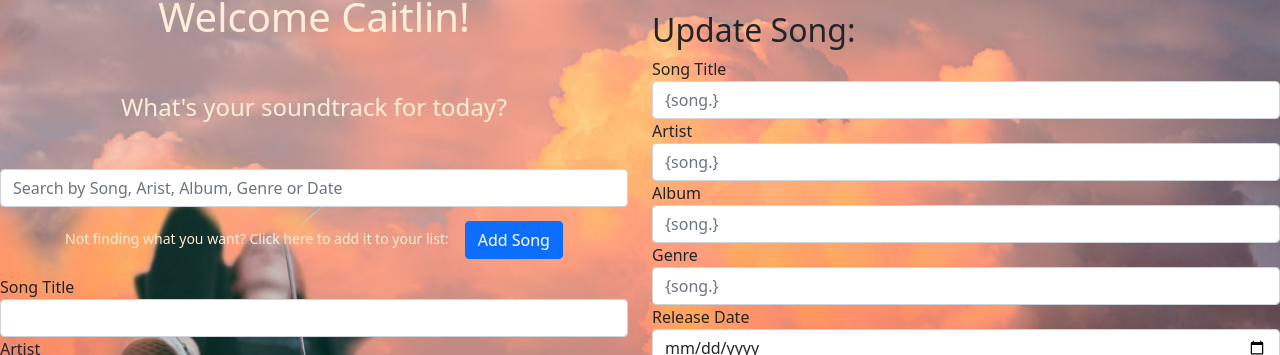
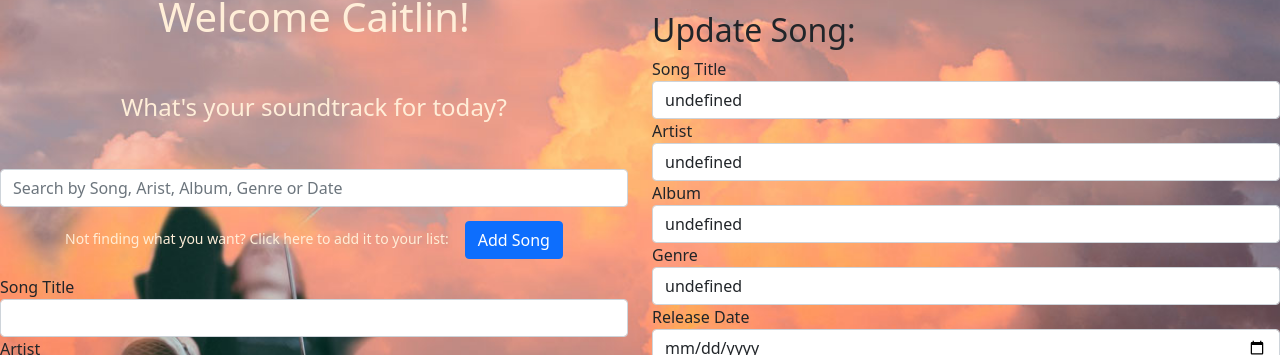
Before and after one commit to caitevanish/dcc-MusicLibrary, a React (Create React App) app: page / in a window 1280 px wide. Shown: the part 119-474 px from the top of the page. Built offline with nearby package versions, Linux system fonts and the light colour scheme; no server answers.

Commit message:
Relocated editSong functions to App.jsx. Added new hooks assist with pre-populating form fields with song info. Added handleClick in MusicTable. Added string interpolation for SongForm fields.

```diff
--- a/src/App.jsx
+++ b/src/App.jsx
@@ -11,7 +11,8 @@ import UpdateSongForm from './Components/UpdateSongForm/UpdateSongForm';
 function App() {
   const [musicTable, setMusicTable] = useState([]);
   const [filteredMusic, setFilteredMusic] = useState([]);
-  // const [newSong, setNewSong] = useState("");
+  const [editId, setEditId] = useState(null);
+  const [formField, setFormFields] = useState('');
 
   useEffect(() => {
     getAllMusic();
@@ -48,6 +49,20 @@ function App() {
     return;
   }
 
+  async function editSong(id, newSong) {
+    // console.log(handleEdit);
+    try {
+      let updatedSong = await axios.put(
+        `http://127.0.0.1:8000/music/${id}/`,
+        newSong
+      );
+      console.log(updatedSong);
+    } catch {
+      console.log('error. Something went wrong.');
+    }
+    return;
+  }
+
   // async function editSong(event, updatedSong) {
   //   let song = await axios.put();
   // }
@@ -72,8 +87,17 @@ function App() {
         </div>
 
         <div className='column-right col-md-6'>
-          <MusicTable filteredMusic={filteredMusic} getAllMusic={getAllMusic} />
-          <UpdateSongForm />
+          <MusicTable
+            filteredMusic={filteredMusic}
+            getAllMusic={getAllMusic}
+            setEditId={setEditId}
+            setFormFields={setFormFields}
+          />
+          <UpdateSongForm
+            editId={editId}
+            editSong={editSong}
+            formField={formField}
+          />
         </div>
       </div>
     </div>
--- a/src/Components/MusicTable/MusicTable.jsx
+++ b/src/Components/MusicTable/MusicTable.jsx
@@ -1,8 +1,9 @@
 import { useState, useEffect } from 'react';
 import axios from 'axios';
+import UpdateSongForm from '../UpdateSongForm/UpdateSongForm';
 // import "./MusicTable.css";
 
-function MusicTable({ filteredMusic, getAllMusic }) {
+function MusicTable({ filteredMusic, getAllMusic, setEditId, setFormFields }) {
   async function handleDelete(event, id) {
     event.preventDefault();
     try {
@@ -16,27 +17,20 @@ function MusicTable({ filteredMusic, getAllMusic }) {
     return;
   }
 
-  async function handleEdit(event, id) {
-    event.preventDefault();
-    console.log(handleEdit);
-    try {
-      let updatedSong = await axios.put(
-        `http://127.0.0.1:8000/music/${id}/`,
-        id
-      );
-      console.log(updatedSong);
-    } catch {
-      console.log('error. Something went wrong.');
-    }
-    return;
-  }
-
   // function handleUpdate(event, index) {
   //   event.preventDefault();
   //   // let result =
 
   //   return;
   // }
+
+  function handleClick(song) {
+    setEditId(song.id);
+    setFormFields(song);
+
+    //Create new hook in app.js
+    //grab whole song and pass it up to hook so it can be passed down into update form
+  }
 
   return (
     <>
@@ -63,7 +57,8 @@ function MusicTable({ filteredMusic, getAllMusic }) {
                     <td>{song.release_date}</td>
                     <td>
                       <button
-                        onClick={(event) => handleEdit(event, song.id)}
+                        onClick={() => handleClick(song)}
+                        // onClick={(event) => editSong(event, song.id)}
                         className='btn btn-primary'
                       >
                         Edit
--- a/src/Components/UpdateSongForm/UpdateSongForm.jsx
+++ b/src/Components/UpdateSongForm/UpdateSongForm.jsx
@@ -1,30 +1,30 @@
-import React, { useState, useEffect } from 'react';
+import React, { useState } from 'react';
 
 const UpdateSongForm = (props) => {
   //Hoist up original song info from MusicLibrary to display as values to be changed
 
-  const [newTitle, setNewTitle] = useState('');
-  const [newArtist, setNewArtist] = useState('');
-  const [newAlbum, setNewAlbum] = useState('');
-  const [newGenre, setNewGenre] = useState('');
-  const [newReleaseDate, setNewReleaseDate] = useState('');
+  const [newTitle, setNewTitle] = useState(`${props.formField.title}`);
+  const [newArtist, setNewArtist] = useState(`${props.formField.artist}`);
+  const [newAlbum, setNewAlbum] = useState(`${props.formField.album}`);
+  const [newGenre, setNewGenre] = useState(`${props.formField.genre}`);
+  const [newReleaseDate, setNewReleaseDate] = useState();
 
-  function handleSubmit(event) {
+  function handleSubmit(event, id) {
     event.preventDefault();
     let newSong = {
       title: newTitle,
-      nartist: newArtist,
+      artist: newArtist,
       album: newAlbum,
       genre: newGenre,
       release_date: newReleaseDate,
     };
-    props.addSong(newSong);
+    props.editSong(id, newSong);
   }
 
   return (
     <div>
       <h2>Update Song:</h2>
-      <form onSubmit={handleSubmit}>
+      <form onSubmit={(event) => handleSubmit(event, props.editId)}>
         <div className='form-group'>
           <label htmlFor='song_title'>Song Title</label>
           <input
@@ -32,7 +32,7 @@ const UpdateSongForm = (props) => {
             onChange={(event) => setNewTitle(event.target.value)}
             value={newTitle}
             className='form-control'
-            placeholder='{song.}'
+            placeholder=''
           ></input>
         </div>
         <div className='form-group'>
```
